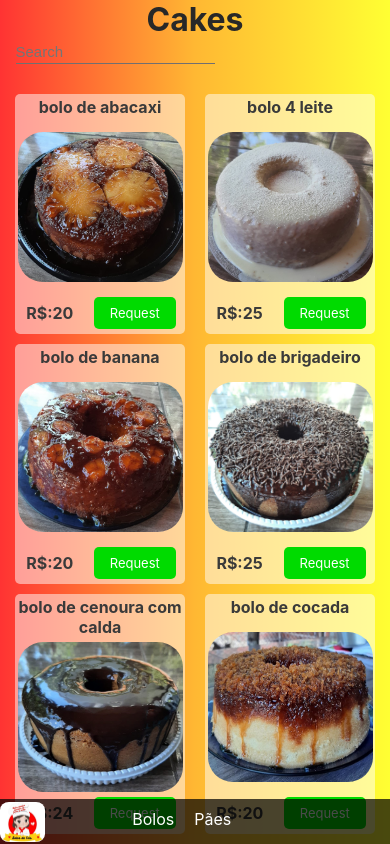
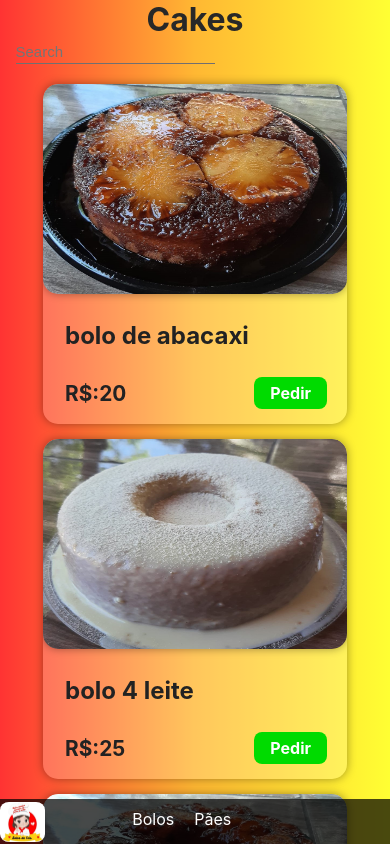
Before and after one commit to FranciscoNeto2909/bolos-da-cris, a React (Create React App) app: page / in a window 390 px wide. Shown: the top 844 px of the page. Built offline with nearby package versions, Linux system fonts and the light colour scheme.

Commit message:
cards size improved

```diff
--- a/src/components/produtos/Card.jsx
+++ b/src/components/produtos/Card.jsx
@@ -19,17 +19,17 @@ export default function Card({ food }) {
 
     return (
         <div className="card">
+            <img src={food.img} alt="food" className="card-img" />
             <h3 className="card-title">{food.name}</h3>
-            <img src={food.img} alt="food" className="card-img" />
             <div className="card-info">
+                <p className="card-price">R$:{handleChoosePrice()}</p>
                 {food.sizes === 2 &&
                     <select className="card-sizes"
                         onChange={e => setSize(e.target.value)}>
                         <option value="M">M</option>
                         <option value="G">G</option>
                     </select>}
-                <p className="card-price">R$:{handleChoosePrice()}</p>
-                <a className="btn-requests" href={`https://wa.me/5585999614992?text=Olá%20eu%20gostaria%20de%20pedir%20um%20${food.name} ${size === "M"? "medio" : "" || size === "G"? "grande" : "" }`}>Request</a>
+                <a className="btn-requests" href={`https://wa.me/5585999614992?text=Olá%20eu%20gostaria%20de%20pedir%20um%20${food.name} ${size === "M" ? "medio" : "" || size === "G" ? "grande" : ""}`}>Pedir</a>
             </div>
         </div>
     )
--- a/src/components/produtos/card.css
+++ b/src/components/produtos/card.css
@@ -1,24 +1,30 @@
 .card{
-    height: 220px;
-    width: 180px;
-    color: rgb(58, 58, 58);
-    margin-top: 10px;
+    height: 240px;
+    width: 200px;
+    color: #222;
     display: flex;
     flex-direction: column;
-    justify-content: space-around;
-    background-color: rgba(255, 255, 255, 0.5);
-    border-radius: 5px;
+    justify-content: space-between;
+    background-color: rgba(255, 255, 255, 0.200);
+    box-shadow: 0 0 10px #00000060;
+    border-radius: 15px;
 }
+.card:hover{
+    cursor: pointer;
+    transform: scale(1.1);
+}
+
 .card img{
-    height: 120px;
-    width: 140px;
-    border-radius: 25px;
-    margin: auto;
+    height: 150px;
+    width: 100%;
+    border-radius: 15px;
+    box-shadow: 0 0 8px #00000060;
 }
 .card-title{
     font-size: 16px;
-    margin-top: 3px;
     overflow-y: hidden;
+    text-align: start;
+    padding: 0 22px;
 }
 .card-info{
     display: flex;
@@ -26,31 +32,50 @@
     align-items: center;
     margin-bottom: 5px;
 }
+
+.card-sizes{
+    background-color: transparent;
+    border-radius: 5px;
+}
+
+.card-price{
+    font-weight: bold;
+    font-size: 16px;
+    padding: 0 2px;
+}
 .btn-requests{
-    padding: 8px 16px;
-    border-radius: 5px;
+    padding: 6px 16px;
+    border-radius: 8px;
     background-color: rgb(0, 219, 0);
     color: #fff;
+    font-weight: bold;
 }
 .btn-requests:hover{
     background-color: #0f0;
     cursor: pointer;
 }
-.card-price{
-    font-weight: bold;
-    font-size: 16px;
-    padding: 0 2px;
-}
+
 
 @media(max-width:420px){
     .card{
-        height: 240px;
-        width: 170px;
-        margin-top: 10px;
-        font-size: 13px;
+        height: 340px;
+        width: 80%;
+    }
+    .card:hover{
+        transform: scale(1);
     }
     .card img{
-        height: 150px;
-        width: 165px;
+        height: 210px;
+    }
+    .card-info{
+        padding: 0 20px 10px 20px;
+        justify-content: space-between;
+    }
+    .card-title{
+        font-size: 1.5rem;
+    }
+    .card-sizes,
+    .card-price{
+        font-size: 1.3rem;
     }
 }
--- a/src/pages/Bolos.jsx
+++ b/src/pages/Bolos.jsx
@@ -6,6 +6,7 @@ import "./index.css"
 export default function Cakes() {
     const [search, setSearch] = useState("")
     const lowerSearch = search.toLowerCase()
+
     function handleGetInputValue(e) {
         setSearch(e.target.value)
     }
--- a/src/pages/index.css
+++ b/src/pages/index.css
@@ -2,9 +2,10 @@
 .bread {
     display: flex;
     flex-wrap: wrap;
-    justify-content: space-around;
+    justify-content: space-evenly;
     margin: 0 5px;
-    margin-top: 20px;
+    gap: 15px;
+    padding: 20px 0;
 }
 
 .container-search {
```
